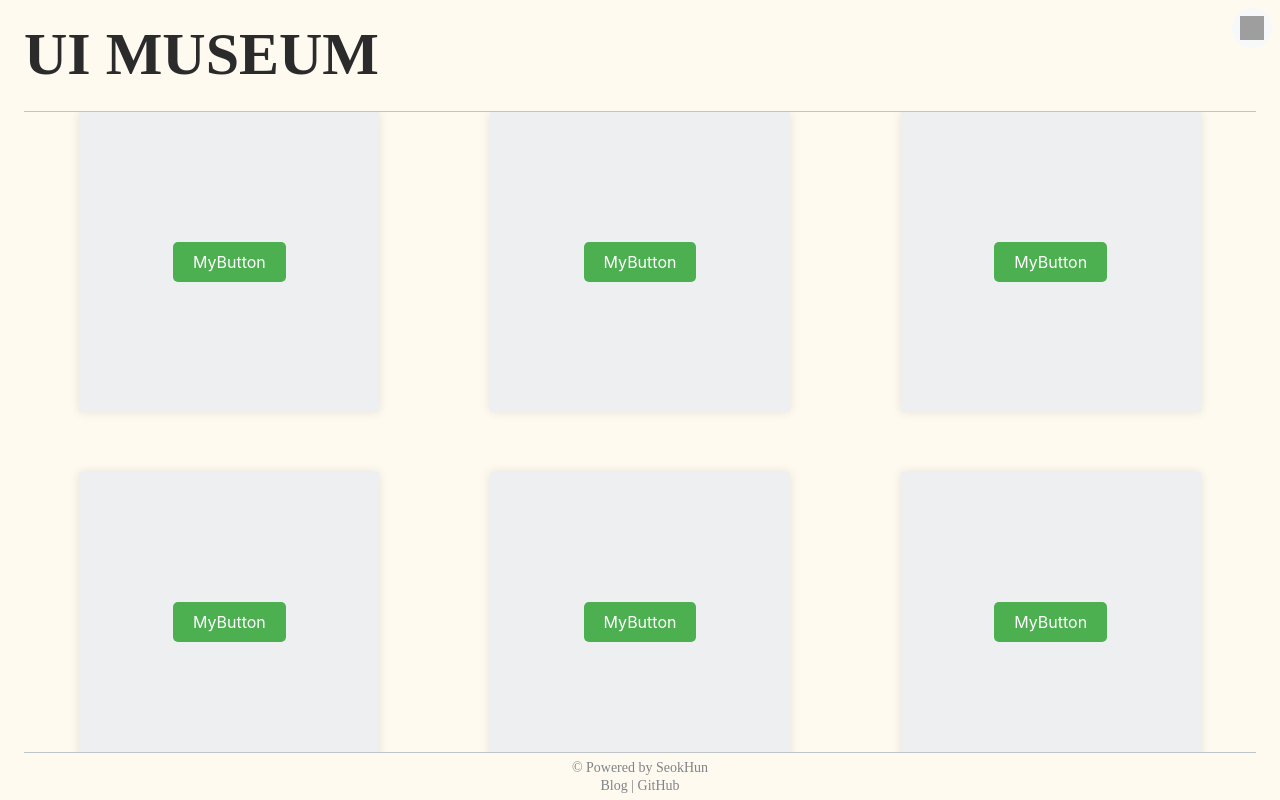
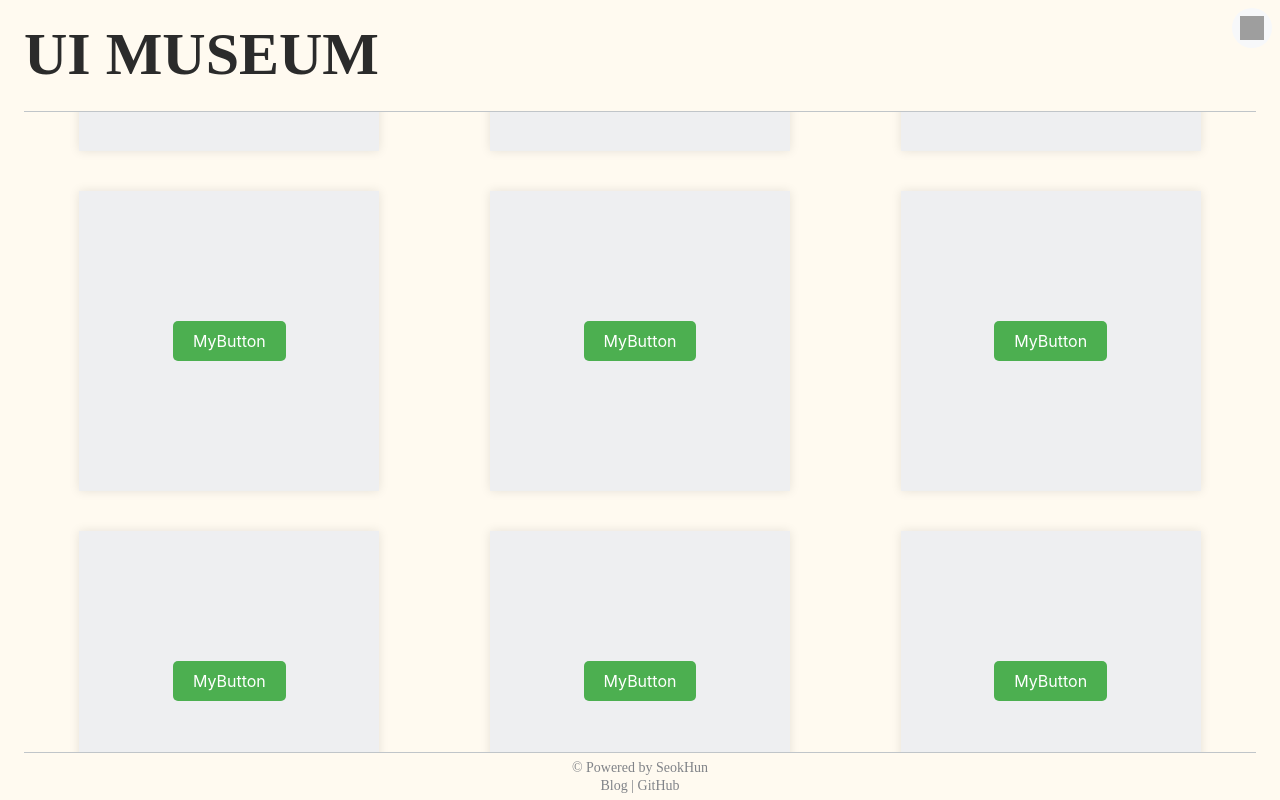
Before and after one commit to tommya98/UI-MUSEUM, a React (Vite) app: page / in a window 1280 px wide. Built offline with nearby package versions, Linux system fonts and the light colour scheme; grey boxes are pictures that could not be loaded; a web font is replaced by a local one.

Commit message:
FEAT: 위로 올라가는 ShowcaseList 구현

```diff
--- a/src/components/Main/index.tsx
+++ b/src/components/Main/index.tsx
@@ -7,13 +7,15 @@ const Main = () => {
     <MyComponent />,
     <MyComponent />,
     <MyComponent />,
+    <MyComponent />,
+    <MyComponent />,
   ] as React.ReactNode[];
 
   return (
     <S.Wrapper>
-      <ShowcaseList childrens={childrens} />
-      <ShowcaseList childrens={childrens} />
-      <ShowcaseList childrens={childrens} />
+      <ShowcaseList childrens={childrens} direction="up" />
+      <ShowcaseList childrens={childrens} direction="down" />
+      <ShowcaseList childrens={childrens} direction="up" />
     </S.Wrapper>
   );
 };
--- a/src/components/Showcase/styled.ts
+++ b/src/components/Showcase/styled.ts
@@ -8,6 +8,7 @@ export const Wrapper = styled.div<IWrapperProps>`
   position: relative;
   width: 300px;
   height: 300px;
+  margin: 20px;
   overflow: hidden;
   background-color: ${({ bgColor, theme }) => bgColor || theme.GRAY.LIGHT};
   cursor: pointer;
--- a/src/components/ShowcaseList/index.tsx
+++ b/src/components/ShowcaseList/index.tsx
@@ -1,16 +1,55 @@
+import { useEffect, useRef, useState } from "react";
 import Showcase from "../Showcase";
 import * as S from "./styled";
+import addChildEventListener from "../../utils/addChildEventListener";
 
 interface IShowcaseListProps {
   childrens: React.ReactNode[];
+  direction: "up" | "down";
 }
 
-const ShowcaseList = ({ childrens }: IShowcaseListProps) => {
+const ShowcaseList = ({ childrens, direction }: IShowcaseListProps) => {
+  const wrapperRef = useRef<HTMLDivElement>(null);
+  const [isPaused, setIsPaused] = useState(false);
+
+  const handleMouseEnter = () => {
+    setIsPaused(true);
+    console.log("enter");
+  };
+  const handleMouseLeave = () => {
+    setIsPaused(false);
+    console.log("leave");
+  };
+
+  const { addChildEvents, removeChildEvents } = addChildEventListener([
+    { eventType: "mouseenter", handler: handleMouseEnter },
+    { eventType: "mouseleave", handler: handleMouseLeave },
+  ]);
+
+  useEffect(() => {
+    const wrapper = wrapperRef.current;
+    if (!wrapper) return;
+    const elements = Array.from(wrapper.children) as HTMLElement[];
+
+    addChildEvents(elements);
+
+    return () => {
+      removeChildEvents(elements);
+    };
+  }, [isPaused]);
+
   return (
-    <S.Wrapper>
-      {childrens.map((children, idx) => (
-        <Showcase key={idx}>{children}</Showcase>
-      ))}
+    <S.Wrapper ref={wrapperRef}>
+      <S.Original isPaused={isPaused}>
+        {childrens.map((children, idx) => (
+          <Showcase key={idx}>{children}</Showcase>
+        ))}
+      </S.Original>
+      <S.Copy isPaused={isPaused}>
+        {childrens.map((children, idx) => (
+          <Showcase key={idx}>{children}</Showcase>
+        ))}
+      </S.Copy>
     </S.Wrapper>
   );
 };
--- a/src/components/ShowcaseList/styled.ts
+++ b/src/components/ShowcaseList/styled.ts
@@ -1,9 +1,52 @@
+import { keyframes } from "@emotion/react";
 import styled from "@emotion/styled";
 
+interface IContentProps {
+  isPaused: boolean;
+}
+
+const moveUp1 = keyframes`
+0% {
+  transform: translateY(0%);
+}
+50% {
+  transform: translateY(-100%);
+}
+50.1% {
+  transform: translateY(100%);
+}
+100% {
+  transform: translateY(0%);
+}
+`;
+
+const moveUp2 = keyframes`
+  0% {
+      transform: translateY(0%);
+  }
+  100% {
+      transform: translateY(-200%);
+  }
+`;
+
 export const Wrapper = styled.div`
+  position: relative;
   display: flex;
-  width: 300px;
-  gap: 60px;
+  flex-direction: column;
+`;
+
+export const Original = styled.div<IContentProps>`
+  display: flex;
   flex-direction: column;
   flex-wrap: nowrap;
+  animation: ${moveUp1} 30s linear infinite;
+  animation-play-state: ${(props) => (props.isPaused ? "paused" : "running")};
 `;
+
+export const Copy = styled.div<IContentProps>`
+  display: flex;
+  flex-direction: column;
+  flex-wrap: nowrap;
+  animation: ${moveUp2} 30s linear infinite;
+  animation-play-state: ${(props) => (props.isPaused ? "paused" : "running")};
+`;
--- /dev/null
+++ b/src/utils/addChildEventListener.ts
@@ -0,0 +1,32 @@
+interface IEventProps {
+  eventType: keyof HTMLElementEventMap;
+  handler: EventListener;
+}
+
+const addChildEventListener = (eventList: IEventProps[]) => {
+  const addChildEvents = (elements: HTMLElement[]) => {
+    elements.forEach((element) => {
+      const children = Array.from(element.children) as HTMLElement[];
+      children.forEach((child) => {
+        eventList.forEach(({ eventType, handler }) =>
+          child.addEventListener(eventType, handler)
+        );
+      });
+    });
+  };
+
+  const removeChildEvents = (elements: HTMLElement[]) => {
+    elements.forEach((element) => {
+      const children = Array.from(element.children) as HTMLElement[];
+      children.forEach((child) => {
+        eventList.forEach(({ eventType, handler }) =>
+          child.removeEventListener(eventType, handler)
+        );
+      });
+    });
+  };
+
+  return { addChildEvents, removeChildEvents };
+};
+
+export default addChildEventListener;
```
